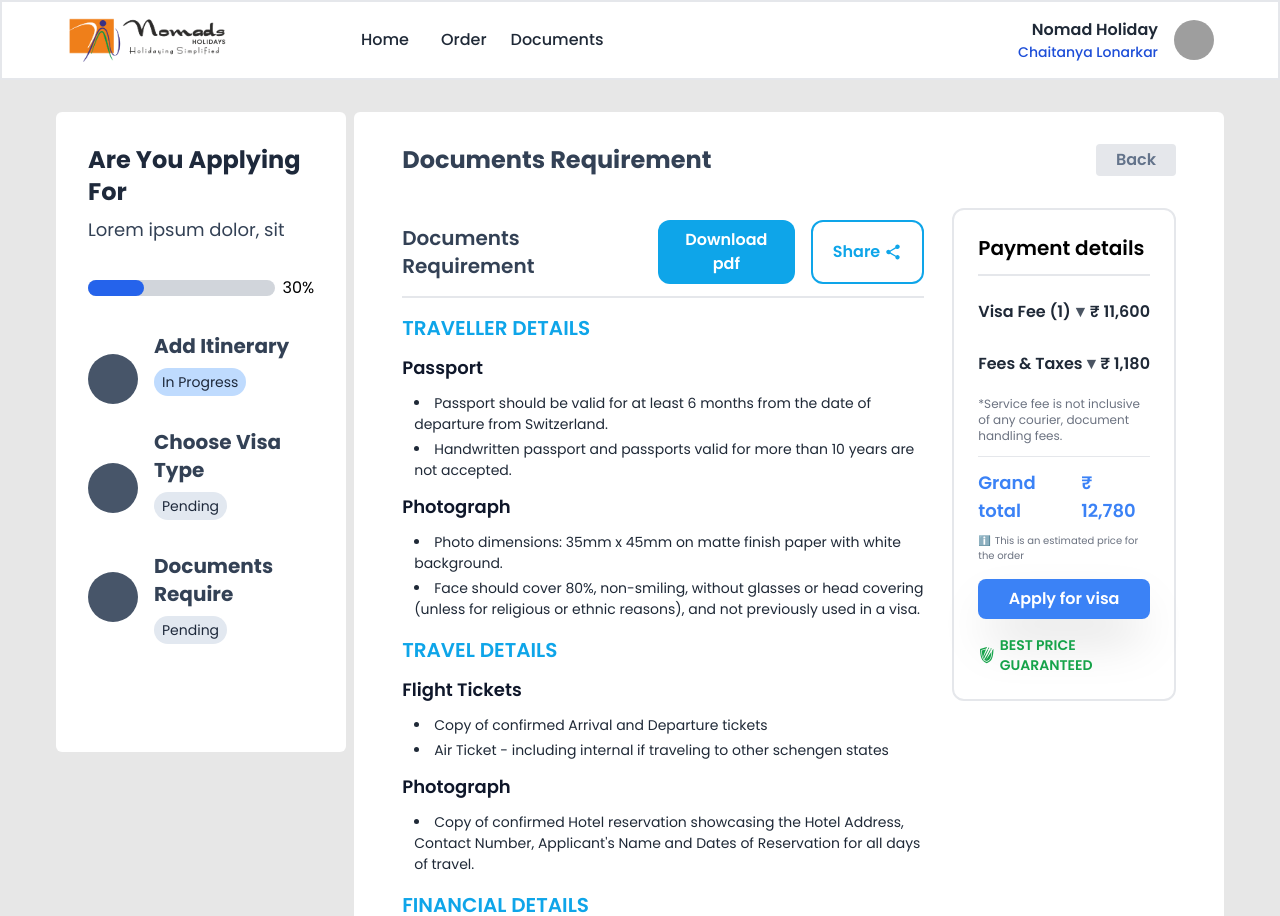
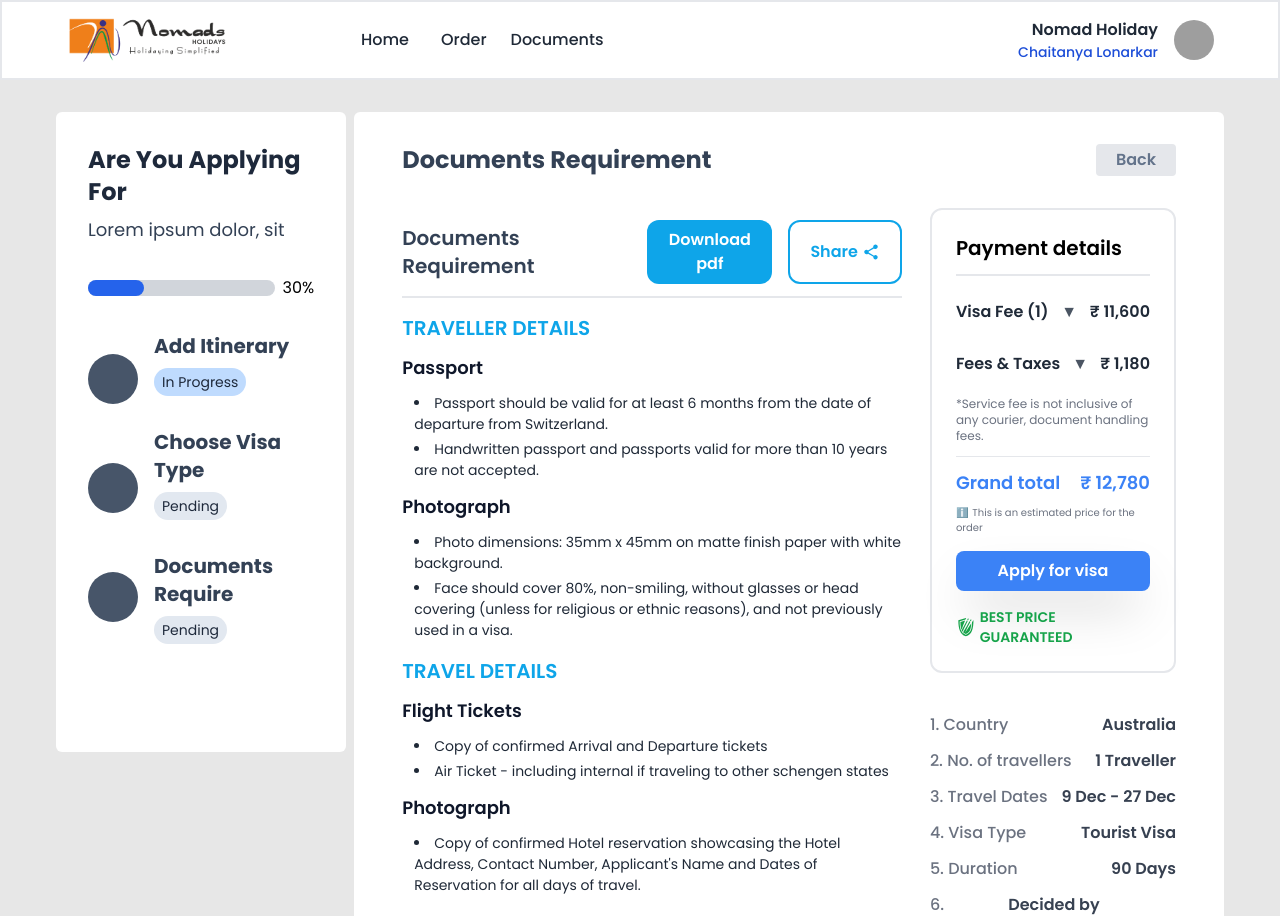
Before and after one commit to ChaitanyaLonarkar/Visa-Management, a React (Vite) app in the folder client/: page / in a window 1280 px wide. Shown: the top 916 px of the page. Built offline with nearby package versions, Linux system fonts and the light colour scheme; grey boxes are pictures that could not be loaded.

Commit message:
3rd page done

```diff
--- a/client/src/components/Document.jsx
+++ b/client/src/components/Document.jsx
@@ -16,7 +16,7 @@ export default function Document() {
         {/* body */}
         <div className="body flex gap-7">
           {/* left */}
-          <div className="doc-left w-[70%]">
+          <div className="doc-left w-[67%]">
             <div className="doc-left-head flex gap-4 items-center justify-between border-b-2 py-3">
               <h2 className="text-xl text-slate-700 font-semibold">
                 Documents Requirement
@@ -322,13 +322,13 @@ export default function Document() {
                   </li>
                   <li>Employment proof of the sponsor.</li>
 
-                <li>Bank-statement of the sponsor.</li>
-                <li>
-                  Government ID proof (Passport, Driving license, PAN card) of
-                  the sponsor if the sponsor is from India (or) If the sponsor
-                  is from Switzerland, then passport/driving license copy of the
-                  sponsor
-                </li>
+                  <li>Bank-statement of the sponsor.</li>
+                  <li>
+                    Government ID proof (Passport, Driving license, PAN card) of
+                    the sponsor if the sponsor is from India (or) If the sponsor
+                    is from Switzerland, then passport/driving license copy of
+                    the sponsor
+                  </li>
                 </ul>
                 <div className="list-title font-semibold text-slate-900 text-[18px]">
                   Internal travel
@@ -357,9 +357,32 @@ export default function Document() {
             </div>
           </div>
           {/* right */}
-          <div className="doc-right w-[30%]">
-            <PaymentCard/>
-
+          <div className="doc-right w-[33%]">
+            <PaymentCard />
+            <div className="list-count flex flex-col gap-3 mt-10">
+                {/* <div className="w-[20%] h-5 bg-slate-700 "></div>
+                <hr class="w-64 h-px my-8 bg-gray-200 border-0 dark:bg-gray-700"></hr> */}
+              <div className=" flex  justify-between text-gray-500 font-medium">
+                <p >1. Country </p>
+                <span className="font-semibold text-gray-700">Australia</span>
+              </div>
+              <div className=" flex  justify-between text-gray-500 font-medium">
+                <p>2. No. of travellers</p>
+                <span className="font-semibold text-gray-700">1 Traveller</span>
+              </div><div className=" flex  justify-between text-gray-500 font-medium">
+                <p>3. Travel Dates</p>
+                <span className="font-semibold text-gray-700">9 Dec - 27 Dec</span>
+              </div><div className=" flex  justify-between text-gray-500 font-medium">
+                <p>4. Visa Type</p>
+                <span className="font-semibold text-gray-700">Tourist Visa</span>
+              </div><div className=" flex  justify-between text-gray-500 font-medium">
+                <p>5. Duration</p>
+                <span className="font-semibold text-gray-700">90 Days</span>
+              </div><div className=" flex  justify-between text-gray-500 font-medium">
+                <p>6. Validity</p>
+                <span className="font-semibold text-gray-700">Decided by Embassy</span>
+              </div>
+            </div>
           </div>
         </div>
       </div>
```
